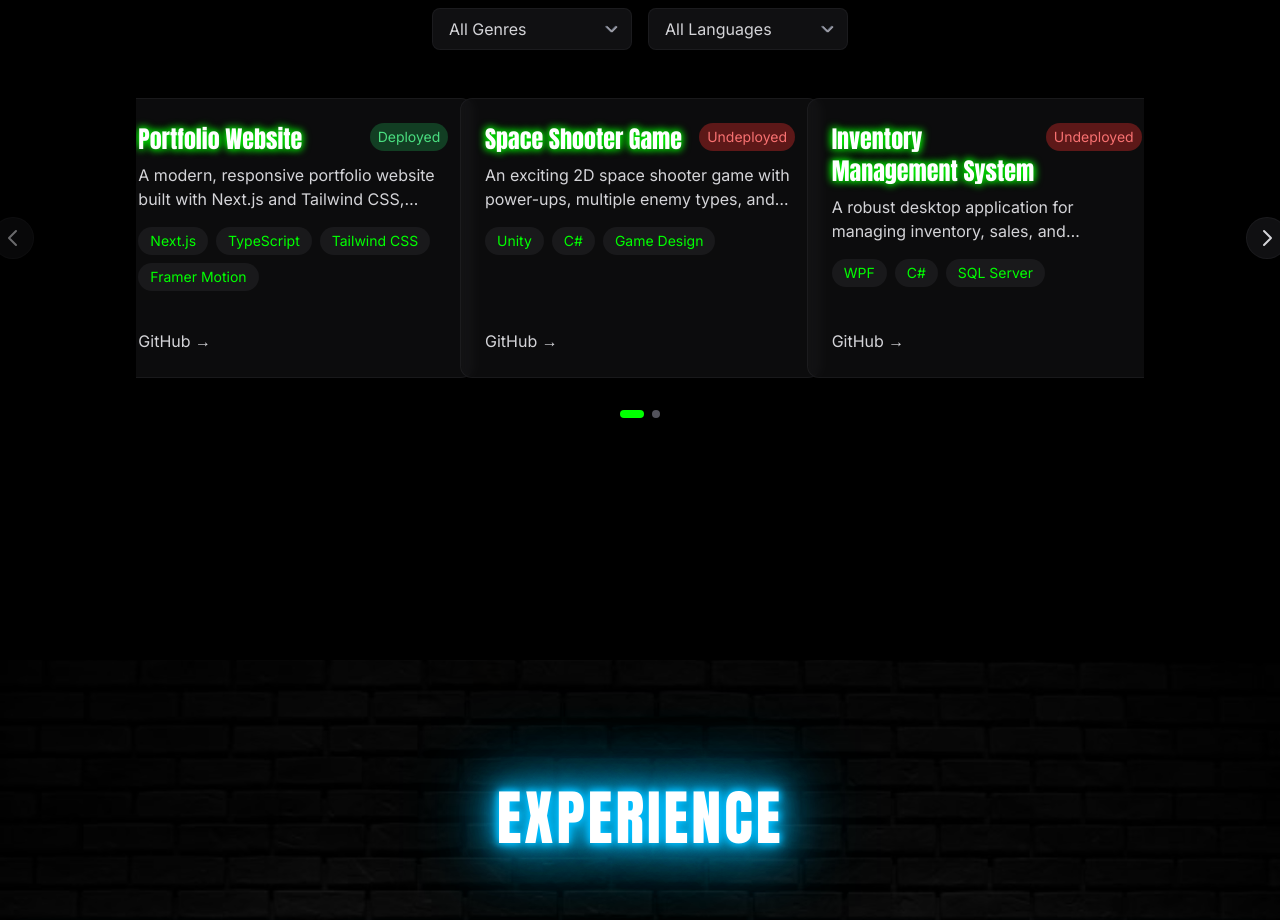
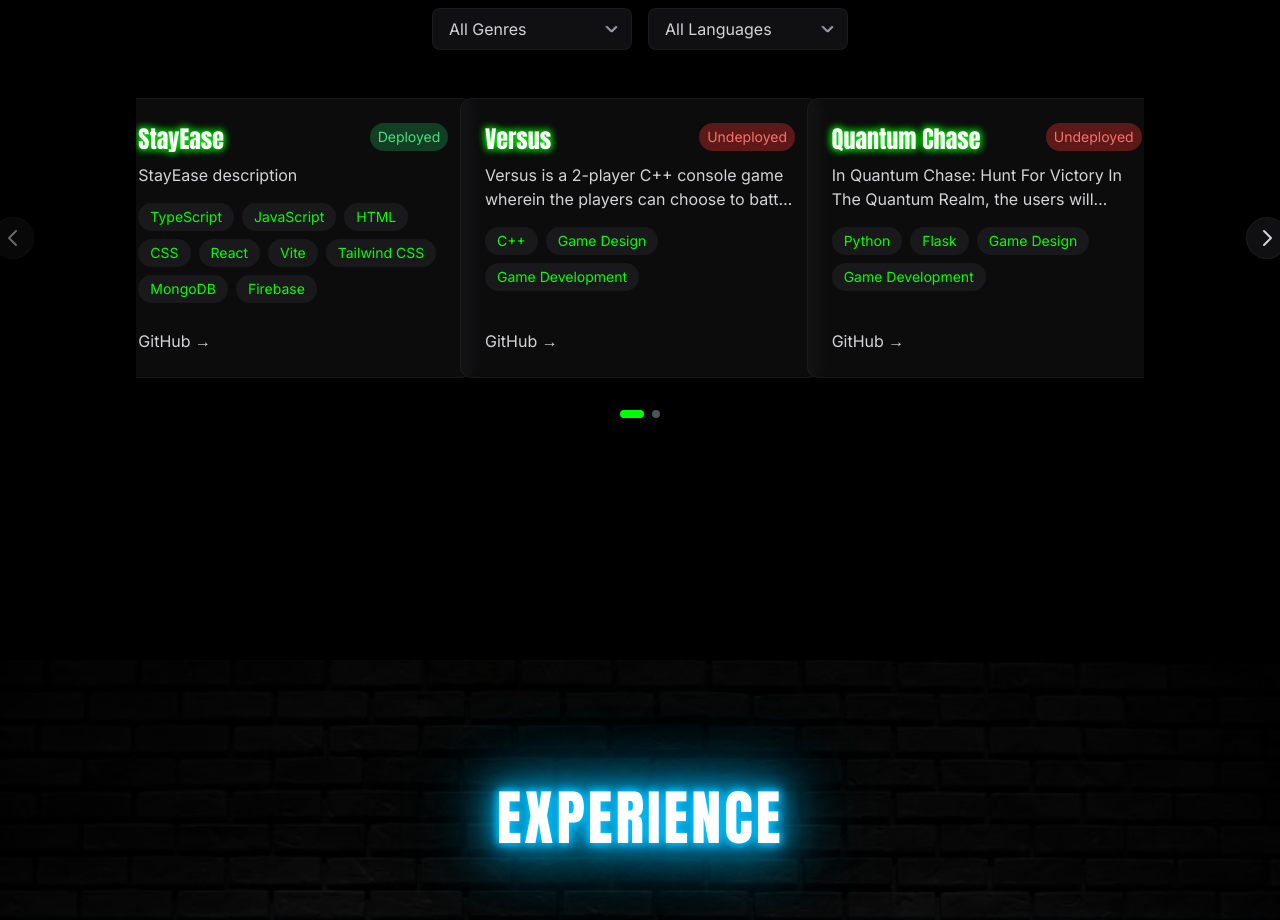
Before and after one commit to MannLester/PortfolioWebsite, a Next.js app: page / in a window 1280 px wide. Shown: the part 2540-3460 px from the top of the page. Built offline with nearby package versions, Linux system fonts and the light colour scheme.

Commit message:
Projects Added Wave1

```diff
--- a/src/components/sections/ProjectPage.tsx
+++ b/src/components/sections/ProjectPage.tsx
@@ -23,49 +23,58 @@ interface Project {
 
 const projects: Project[] = [
     {
-        title: "Portfolio Website",
-        description: "A modern, responsive portfolio website built with Next.js and Tailwind CSS, featuring smooth animations and dark mode.",
-        technologies: ["Next.js", "TypeScript", "Tailwind CSS", "Framer Motion"],
+        title: "StayEase",
+        description: "StayEase description",
+        technologies: ["TypeScript", "JavaScript","HTML","CSS","React","Vite","Tailwind CSS", "MongoDB", "Firebase"],
         genre: "Web Development",
         language: "TypeScript",
         deployed: true,
-        githubUrl: "https://github.com/yourusername/portfolio",
+        githubUrl: "https://github.com/clarenzmauro/StayEase",
     },
     {
-        title: "Space Shooter Game",
-        description: "An exciting 2D space shooter game with power-ups, multiple enemy types, and high score system.",
-        technologies: ["Unity", "C#", "Game Design"],
+        title: "Versus",
+        description: "Versus is a 2-player C++ console game wherein the players can choose to battle from three different games: 1v1 Fighting Game, Password Game, and Tic-Tac-Toe Game. Not only does it provide entertainment it also educates the players by incorporating learning materials across the different games.",
+        technologies: ["C++", "Game Design","Game Development"],
         genre: "Game Development",
-        language: "C#",
+        language: "C++",
         deployed: false,
-        githubUrl: "https://github.com/yourusername/space-shooter",
+        githubUrl: "https://github.com/MannLester/Versus",
     },
     {
-        title: "Inventory Management System",
-        description: "A robust desktop application for managing inventory, sales, and generating reports.",
-        technologies: ["WPF", "C#", "SQL Server"],
-        genre: "Desktop App",
-        language: "C#",
+        title: "Quantum Chase",
+        description: "In Quantum Chase: Hunt For Victory In The Quantum Realm, the users will embark on a journey through the quantum realm, where they will be challenged with questions related to the 17 SDGs. The program incorporates the basic quiz-based game setup which includes a dictionary of questions from different SDGs. It also incorporates passive and skill features that can be used by player to aid them in their game. However, it is of assurance that the passive and skills will not hinder the main purpose of the program, which is to raise awareness.",
+        technologies: ["Python", "Flask", "Game Design", "Game Development"],
+        genre: "Game Development",
+        language: "Python",
         deployed: false,
-        githubUrl: "https://github.com/yourusername/inventory-system",
+        githubUrl: "https://github.com/MannLester/Quantum-Chase-WebGame",
     },
     {
-        title: "Project 4",
-        description: "Description for project 4.",
-        technologies: ["React", "Node.js", "MongoDB"],
-        genre: "Web Development",
-        language: "JavaScript",
+        title: "Poker Game",
+        description: "Welcome to the C++ console-based poker game. This game allows you to play against three computer opponents and test your poker skills. The game follows the rules of Texas Hold'em, and at the end of each match, the card hands are analyzed to determine the winner.",
+        technologies: ["C++", "Game Design", "Game Development"],
+        genre: "Game Development",
+        language: "C++",
         deployed: false,
-        githubUrl: "https://github.com/yourusername/project4",
+        githubUrl: "https://github.com/MannLester/Poker-Game",
     },
     {
-        title: "Project 5",
-        description: "Description for project 5.",
-        technologies: ["Python", "Django", "PostgreSQL"],
-        genre: "Web Development",
-        language: "Python",
+        title: "GoCery!",
+        description: "Go-Cery is a cutting-edge Android application that enhances the efficiency of traditional grocery shopping by leveraging modern technology. With Go-Cery, customers enjoy a faster, more streamlined experience, while store owners efficiently manage their inventory and operations.",
+        technologies: ["Java", "Android Studio", "Firebase", "Glide QR"],
+        genre: "App Development",
+        language: "Java",
         deployed: false,
-        githubUrl: "https://github.com/yourusername/project5",
+        githubUrl: "https://github.com/MannLester/GoCery",
+    },
+    {
+        title: "Reforge",
+        description: "Reforge: Rise of the Seventeen Cities is an RPG game created using the Java language whilst implementing Java Swing modules. It showcases 25 items, 8 pets, 20 bosses, 18 cities, and a compelling storyline. The program allows the user to travel to those 18 cities and learn more about the problem they’re facing, and is equipped with 4 items to beat 3 bosses of each city. After defeating a boss, a loot will be dropped containing resources such as: gold, iron, herb, biscuit, and diamond. This can be used to buy new items or fund programs to help the city progress.",
+        technologies: ["Java", "Java Swing", "SQL", "Game Design", "Game Development"],
+        genre: "Game Development",
+        language: "Java",
+        deployed: false,
+        githubUrl: "https://github.com/MannLester/reforge",
     },
     // Add more projects as needed
 ];
@@ -144,6 +153,17 @@ const ProjectCard: React.FC<{ project: Project }> = ({ project }) => {
         if (!isModalOpen) {
             setTimeout(() => setSelectedProject(null), 200);
         }
+    }, [isModalOpen]);
+
+    useEffect(() => {
+        if (isModalOpen) {
+            document.body.style.overflow = 'hidden';
+        } else {
+            document.body.style.overflow = 'unset';
+        }
+        return () => {
+            document.body.style.overflow = 'unset';
+        };
     }, [isModalOpen]);
 
     return (
@@ -263,7 +283,9 @@ const ProjectCard: React.FC<{ project: Project }> = ({ project }) => {
                                     </div>
 
                                     <div className="mb-6">
-                                        <p className="text-zinc-300 text-sm leading-relaxed">{selectedProject.description}</p>
+                                        <p className="text-zinc-300 text-sm leading-relaxed max-h-[120px] overflow-y-auto pr-2 scrollbar-thin scrollbar-track-zinc-800 scrollbar-thumb-zinc-600">
+                                            {selectedProject.description}
+                                        </p>
                                     </div>
 
                                     <div className="mb-6">
```
